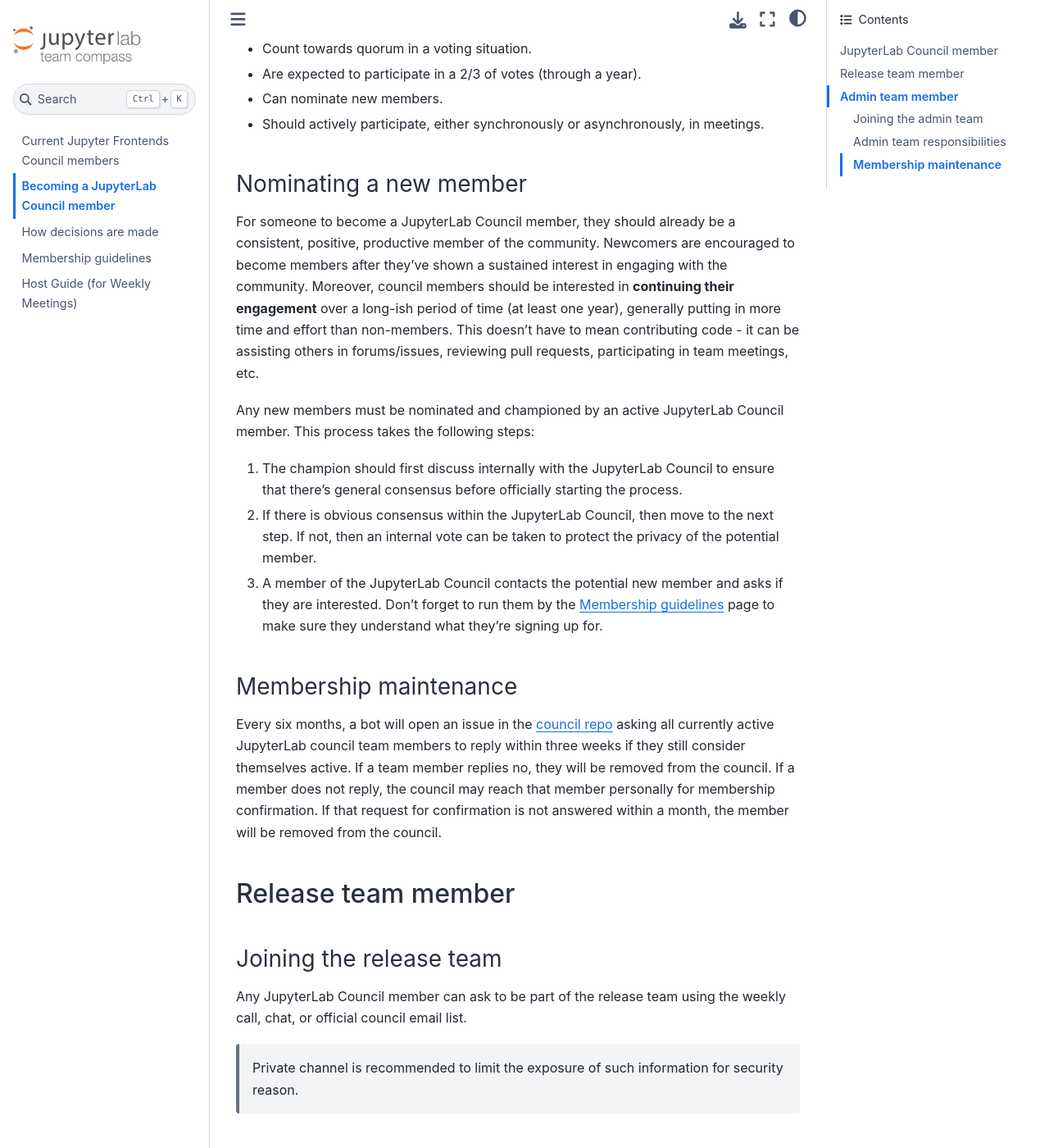
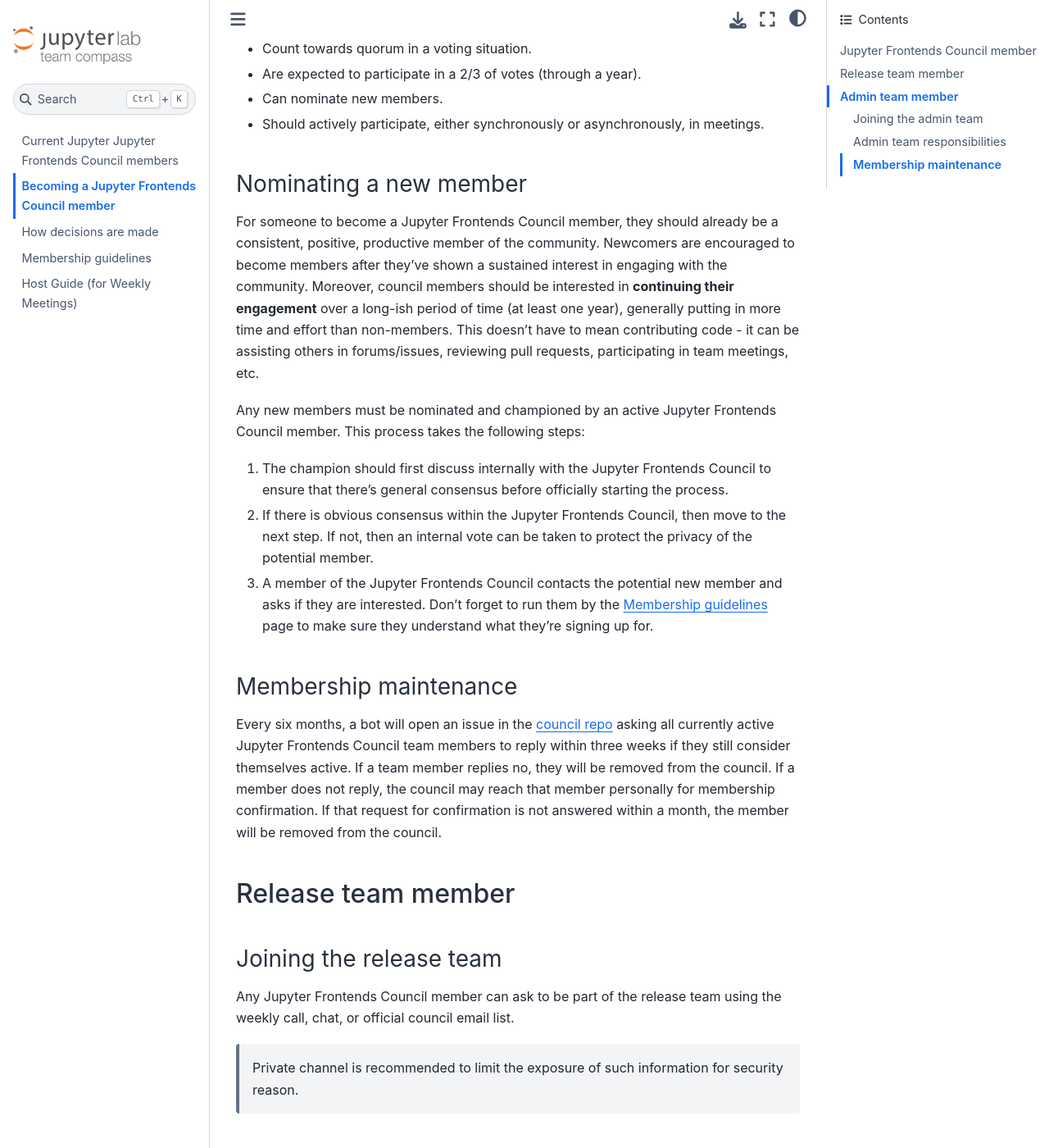
Before and after one commit to jupyterlab/frontends-team-compass, a Sphinx documentation site: the page built from docs/team/becoming-member.md, in a window 1280 px wide and 1400 px high, scrolled down 572 px. Shown: the whole window at 82% size. Built offline with Sphinx 7.4.7 and the Sphinx Book theme 1.1.4, drawn with Linux system fonts in a browser that asks for light colours; some of the changed text lies outside the part shown.

Commit message:
Replace JupyterLab by Jupyter frontends where applicable

```diff
--- a/docs/conf.py
+++ b/docs/conf.py
@@ -45,7 +45,7 @@
 
 # General information about the project.
 project = 'Team Compass'
-copyright = '2021, JupyterLab'
+copyright = '2024, JupyterLab'
 author = 'JupyterLab Team'
 
 # The version info for the project you're documenting, acts as replacement for
--- a/docs/team/becoming-member.md
+++ b/docs/team/becoming-member.md
@@ -1,17 +1,17 @@
-# Becoming a JupyterLab Council member
+# Becoming a Jupyter Frontends Council member
 
-This document describes how to become a council member. It includes information about the two subgroups of JupyterLab Council members:
+This document describes how to become a council member. It includes information about the two subgroups of Jupyter Frontends Council members:
 - The release group (see [Release team member](#release-team-member))
 - The admin group (see [Admin team member](#admin-team-member))
 
-## JupyterLab Council member
+## Jupyter Frontends Council member
 
-### JupyterLab Council responsibilities
+### Jupyter Frontends Council responsibilities
 
 Members actively carry out the responsibilities listed in the [Membership Guide Page](membership_guidelines):
 
 * Must be nominated by a current member.
-* Can be elected as the Software Steering Council representative for JupyterLab.
+* Can be elected as the Software Steering Council representative for Jupyter Frontends.
 * Get a vote in a voting situation.
 * Count towards quorum in a voting situation.
 * Are expected to participate in a 2/3 of votes (through a year).
@@ -21,7 +21,7 @@
 
 ### Nominating a new member
 
-For someone to become a JupyterLab Council member, they should already be a consistent,
+For someone to become a Jupyter Frontends Council member, they should already be a consistent,
 positive, productive member of the community. Newcomers are encouraged to
 become members after they've shown a sustained interest in
 engaging with the community. Moreover, council members should be interested in
@@ -30,28 +30,28 @@
 mean contributing code - it can be assisting others in forums/issues, reviewing
 pull requests, participating in team meetings, etc.
 
-Any new members must be nominated and championed by an active JupyterLab Council member.
+Any new members must be nominated and championed by an active Jupyter Frontends Council member.
 This process takes the following steps:
 
-1. The champion should first discuss internally with the JupyterLab Council to
+1. The champion should first discuss internally with the Jupyter Frontends Council to
    ensure that there's general consensus before officially starting
    the process.
-2. If there is obvious consensus within the JupyterLab Council, then move to the
+2. If there is obvious consensus within the Jupyter Frontends Council, then move to the
    next step. If not, then an internal vote can be taken to protect the privacy
    of the potential member.
-3. A member of the JupyterLab Council contacts the potential new member and asks
+3. A member of the Jupyter Frontends Council contacts the potential new member and asks
    if they are interested. Don't forget to run them by the {ref}`membership_guidelines`
    page to make sure they understand what they're signing up for.
 
 ### Membership maintenance
 
-Every six months, a bot will open an issue in the [council repo](https://github.com/jupyterlab/council) asking all currently active JupyterLab council team members to reply within three weeks if they still consider themselves active. If a team member replies no, they will be removed from the council. If a member does not reply, the council may reach that member personally for membership confirmation. If that request for confirmation is not answered within a month, the member will be removed from the council.
+Every six months, a bot will open an issue in the [council repo](https://github.com/jupyterlab/council) asking all currently active Jupyter Frontends Council team members to reply within three weeks if they still consider themselves active. If a team member replies no, they will be removed from the council. If a member does not reply, the council may reach that member personally for membership confirmation. If that request for confirmation is not answered within a month, the member will be removed from the council.
 
 ## Release team member
 
 ### Joining the release team
 
-Any JupyterLab Council member can ask to be part of the release team using the weekly call, chat, or official council email list.
+Any Jupyter Frontends Council member can ask to be part of the release team using the weekly call, chat, or official council email list.
 
 > Private channel is recommended to limit the exposure of such information for security reason.
 
@@ -76,7 +76,7 @@
 
 ### Joining the admin team
 
-Any JupyterLab Council member can ask to be part of the admin team using the weekly call, chat, or official council email list.
+Any Jupyter Frontends Council member can ask to be part of the admin team using the weekly call, chat, or official council email list.
 
 > Private channel is recommended to limit the exposure of such information for security reason.
 
@@ -94,7 +94,7 @@
 - NPM jupyterlab organization: [owners](https://www.npmjs.com/settings/jupyterlab)
 - conda-forge jupyterlab recipe: maintainer rights
 
-Administrators maintain membership of the groups listed above as well as the JupyterLab council and release team.
+Administrators maintain membership of the groups listed above as well as the Jupyter Frontends Council and release team.
 
 ### Membership maintenance
 
```
Also changed, not shown: README.md (+1 -1 lines), docs/team.md (+3 -3 lines), docs/team/decision-making.md (+3 -3 lines), docs/team/member-guide.md (+5 -5 lines).
